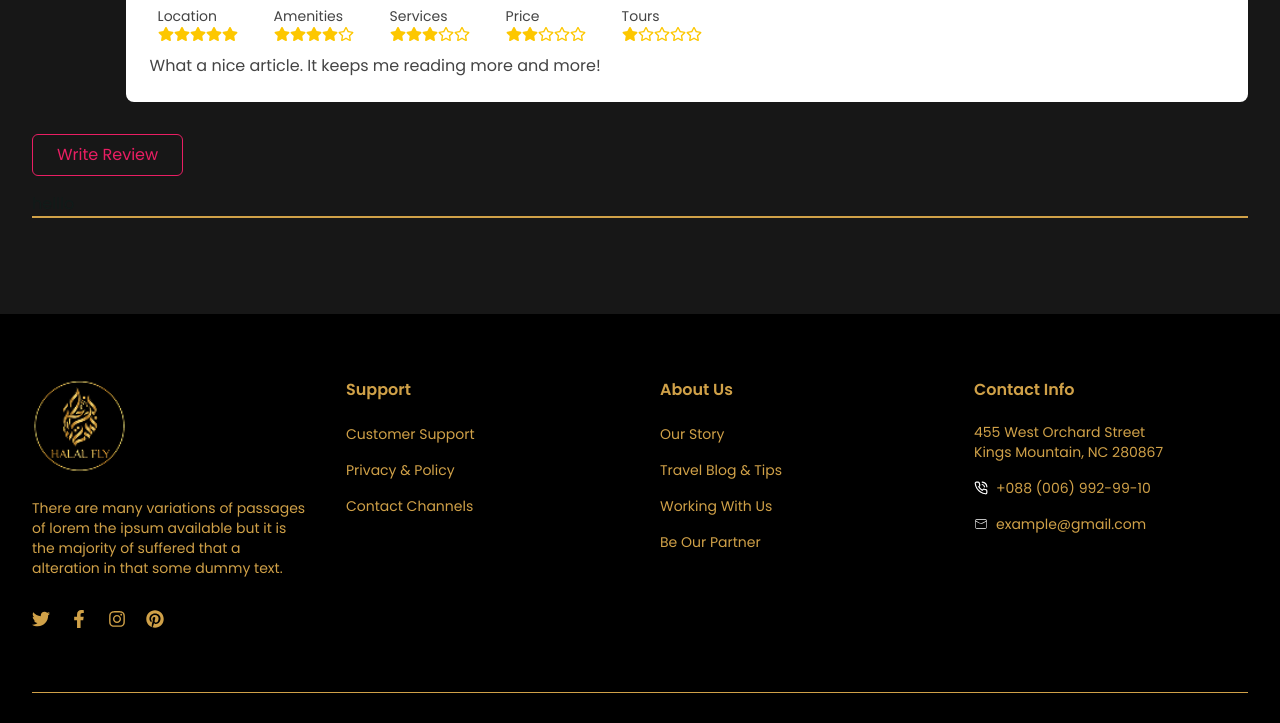
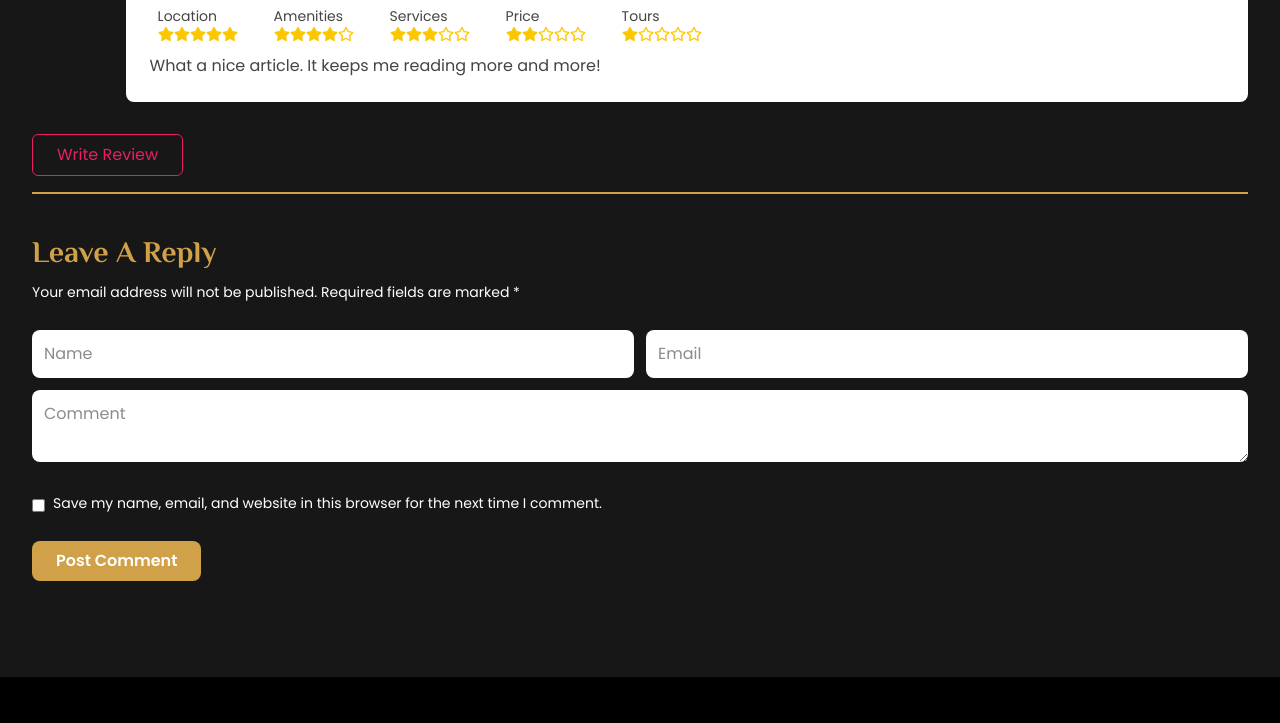
Before and after one commit to theashrafislam/halal-fly-v1, a Next.js app: page /packages/1 in a window 1280 px wide. Shown: the part 3928-4651 px from the top of the page. Built offline with nearby package versions, Linux system fonts and the light colour scheme; a web font is replaced by a local one.

Commit message:
replay form added is complate

```diff
--- a/src/app/Components/Packages/LeaveAreply.jsx
+++ b/src/app/Components/Packages/LeaveAreply.jsx
@@ -3,7 +3,30 @@ import React from 'react';
 const LeaveAreply = () => {
     return (
         <div>
-            helllo
+            <div>
+                <div>
+                    <p className='text-3xl font-bold font-philosopher text-[#D0A148]'>Leave A Reply</p>
+                    <p className='text-white text-sm pt-3'>Your email address will not be published. Required fields are marked *</p>
+                    <div className='pt-7 flex flex-col gap-3'>
+                        <div className='flex items-center gap-3'>
+                            <input type="text" name="" id="" placeholder='Name' className='p-3 bg-white rounded-lg w-full' />
+                            <input type="email" name="" id="" placeholder='Email' className='p-3 bg-white rounded-lg w-full' />
+                        </div>
+                        <div>
+                            <textarea name="" id="" placeholder='Comment' className='p-3 bg-white rounded-lg w-full'></textarea>
+                        </div>
+                    </div>
+                    <div className='flex items-center gap-2'>
+                        <input type="checkbox" name="" id="" />
+                        <p className='text-sm text-white pt-6 pb-7'>Save my name, email, and website in this browser for the next time I comment.</p>
+                    </div>
+                    <button className='btn-primary'>Post Comment</button>
+                </div>
+                {/* Rating */}
+                <div>
+
+                </div>
+            </div>
         </div>
     );
 };
--- a/src/app/Components/Packages/ReviewsSection.jsx
+++ b/src/app/Components/Packages/ReviewsSection.jsx
@@ -91,7 +91,7 @@ const ReviewsSection = () => {
   };
 
   return (
-    <section className="mb-12 border-b-2 border-[#D0A148]">
+    <section className="mb-12">
       <h2 className="text-2xl font-bold mb-8">Reviews</h2>
 
       <div className="grid grid-cols-1 lg:grid-cols-2 gap-8 mb-10 py-6 border-y-2 border-[#D0A148]">
@@ -185,7 +185,7 @@ const ReviewsSection = () => {
         </button>
       </div>
       {/* Leave A Reply  */}
-      <div>
+      <div className="border-t-2 pt-10 border-[#D0A148]">
         <LeaveAreply />
       </div>
     </section>
```
